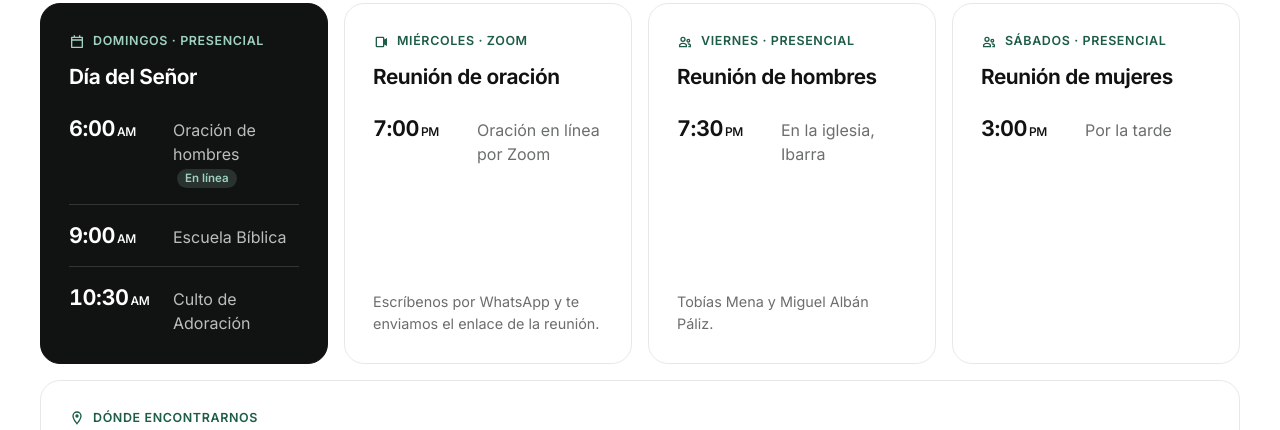
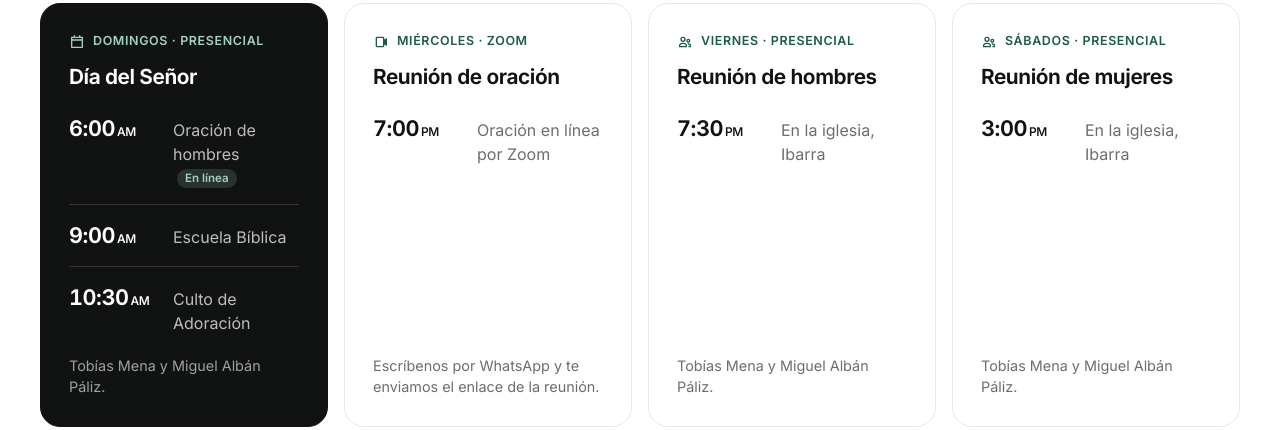
Before and after one commit to JoanDaniel18/Biblioteca, a plain HTML site: page docs/index.html in a window 1280 px wide. Shown: the part 6710-7140 px from the top of the page. Drawn offline with Linux system fonts and the light colour scheme.

Commit message:
Mostrar la dirección en todas las tarjetas presenciales
Domingos y sábados ahora indican Tobías Mena y Miguel Albán Páliz.

Co-Authored-By: Claude Opus 5.5 <noreply@anthropic.com>

```diff
--- a/docs/index.html
+++ b/docs/index.html
@@ -411,6 +411,7 @@
     .visit-card.featured .mode { background: rgba(159, 211, 191, 0.16); color: #9fd3bf; }
 
     .visit-note { margin: auto 0 0; padding-top: 20px; color: var(--muted); font-size: 0.9rem; }
+    .visit-card.featured .visit-note { color: rgba(255, 255, 255, 0.6); }
 
     .phone {
       display: block;
@@ -522,6 +523,7 @@
             <li><strong>9:00<small>AM</small></strong><span>Escuela Bíblica</span></li>
             <li><strong>10:30<small>AM</small></strong><span>Culto de Adoración</span></li>
           </ul>
+          <p class="visit-note">Tobías Mena y Miguel Albán Páliz.</p>
         </article>
 
         <article class="visit-card">
@@ -555,8 +557,9 @@
           </span>
           <h3>Reunión de mujeres</h3>
           <ul class="times">
-            <li><strong>3:00<small>PM</small></strong><span>Por la tarde</span></li>
+            <li><strong>3:00<small>PM</small></strong><span>En la iglesia, Ibarra</span></li>
           </ul>
+          <p class="visit-note">Tobías Mena y Miguel Albán Páliz.</p>
         </article>
 
         <article class="visit-card contact">
```
